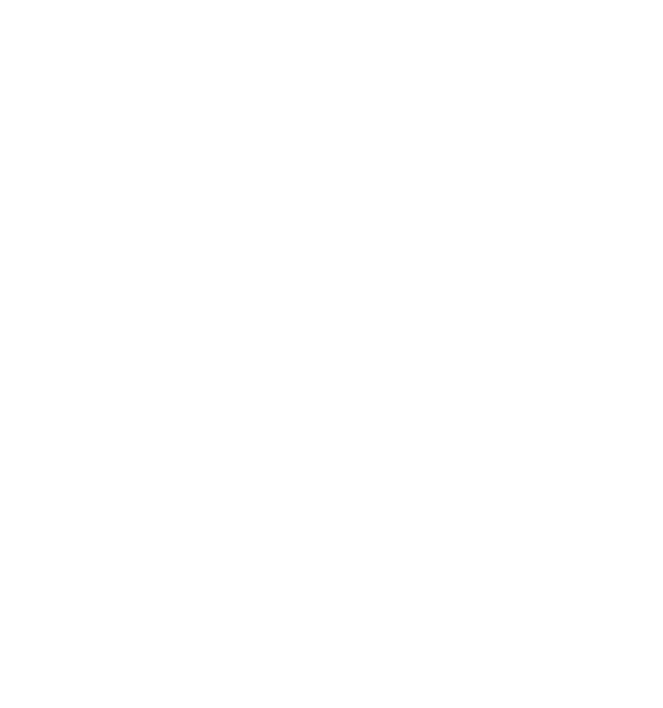
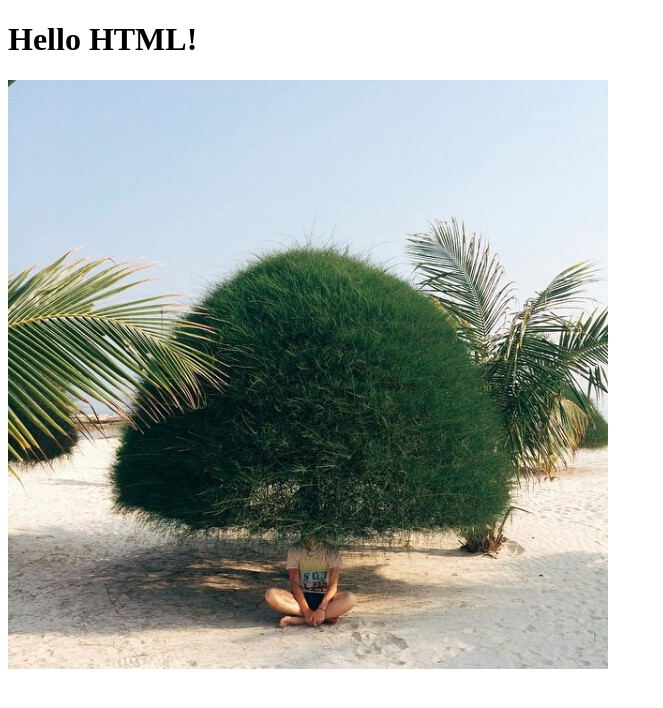
Before and after one commit to JulieUst/2023-11-html, a plain HTML site: page index.html in a window 1280 px wide. Shown: the whole page, without its empty margins (0-663 px from the left). Drawn offline with Linux system fonts and the light colour scheme.

Commit message:
my first commit

```diff
--- a/index.html
+++ b/index.html
@@ -1,13 +1,14 @@
 <!DOCTYPE html>
 <html lang="en">
+
 <head>
     <meta charset="UTF-8">
-    <meta http-equiv="X-UA-Compatible" content="IE=edge">
     <meta name="viewport" content="width=device-width, initial-scale=1.0">
     <title>Document</title>
-    <link rel="shortcut icon" href="https://placekitten.com/96/139" type="image/x-icon">
 </head>
 <body>
-    <script src="https://unpkg.com/html-data-include@3.3.3/html-data-include.js"></script>
+    <h1>Hello HTML!</h1>
+    <img src="img/tree.jpg" alt="girl sitting under tree">
 </body>
+
 </html>
```
Also changed, not shown: img/tree.jpg (added).
